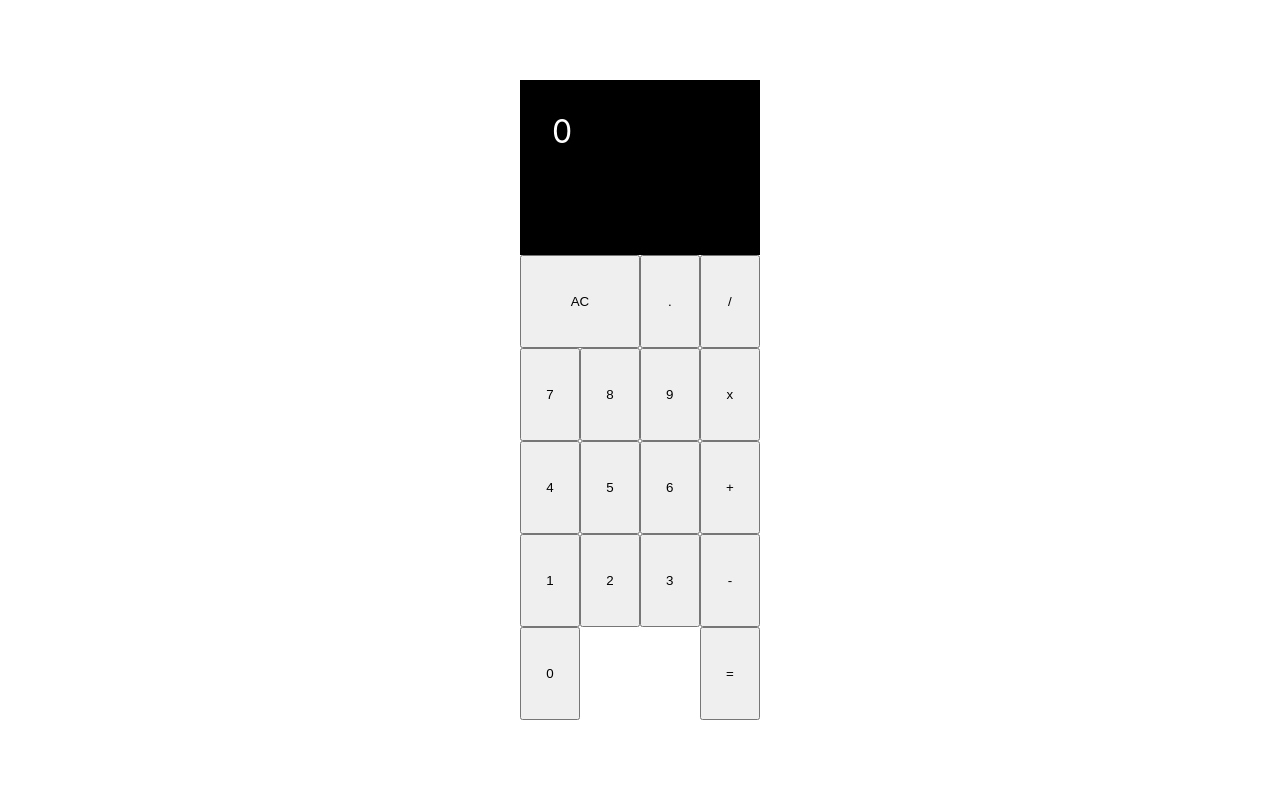
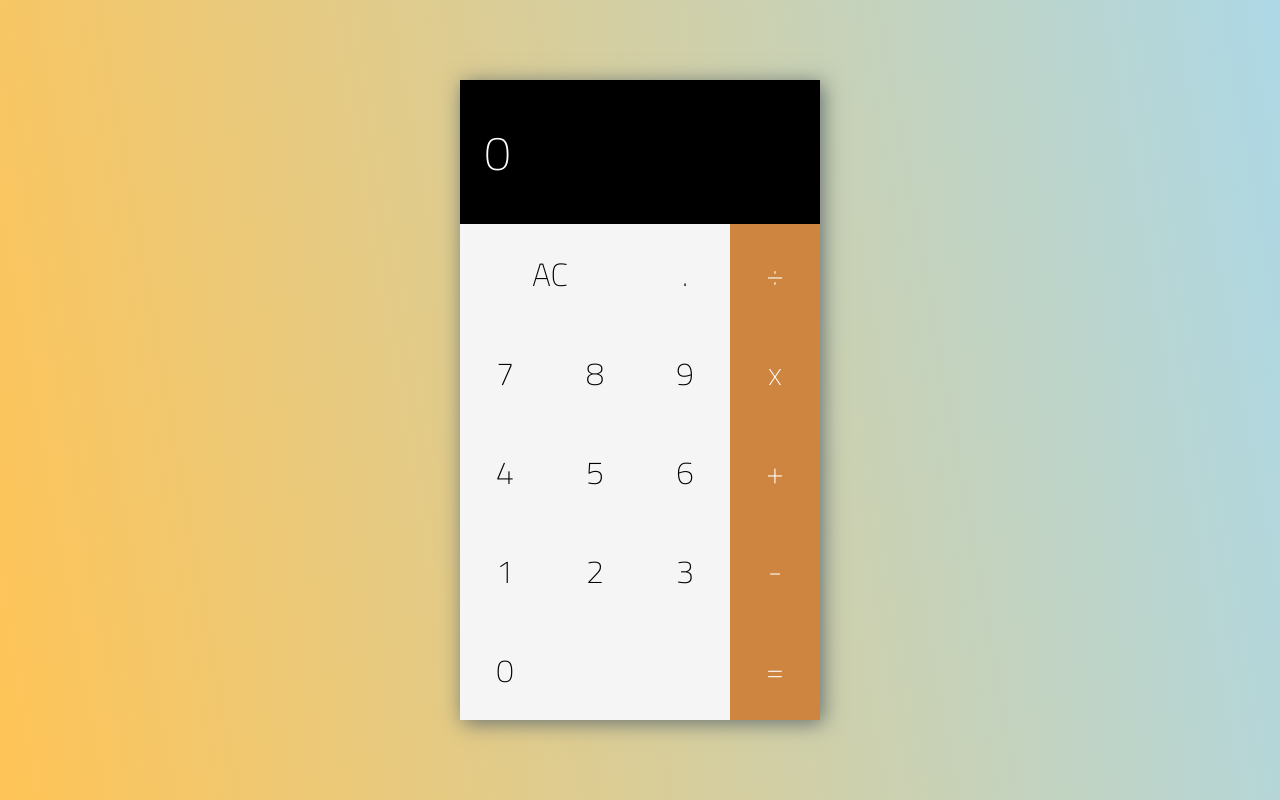
Before and after one commit to joshuayoes/calculator, a React (Create React App) app: page / in a window 1280 px wide. Built offline with nearby package versions, Linux system fonts and the light colour scheme.

Commit message:
Calculator styles

```diff
--- a/src/App.scss
+++ b/src/App.scss
@@ -1,4 +1,9 @@
+@import url("https://fonts.googleapis.com/css?family=Titillium+Web:200&display=swap");
+
+$buttonColor: rgb(245, 245, 245);
+
 * {
+  font-family: "Titillium Web", sans-serif;
   box-sizing: border-box;
 }
 
@@ -8,6 +13,7 @@
   display: flex;
   justify-content: center;
   justify-items: center;
+  background: linear-gradient(80deg, rgb(255, 196, 86), lightblue);
 }
 
 $elements: display, equals, clear, add, subtract, divide, multiply, zero, one,
@@ -21,11 +27,11 @@ $elements: display, equals, clear, add, subtract, divide, multiply, zero, one,
 
 main {
   display: grid;
+  margin: auto;
   height: 80vh;
-  width: 30vh;
-  margin: auto;
+  width: 45vh;
   grid-template-columns: repeat(4, auto);
-  grid-template-rows: repeat(6, auto);
+  grid-template-rows: 9em repeat(5, auto);
   grid-template-areas:
     "display display display display"
     "clear clear decimal divide"
@@ -33,11 +39,52 @@ main {
     "four five six add"
     "one two three subtract"
     "zero . . equals";
+
+  background-color: $buttonColor;
+  box-shadow: 3px 3px 20px rgb(102, 112, 112);
+}
+
+@media screen and (max-width: 600px) {
+  main {
+    height: 100vh;
+    width: 100vh;
+  }
 }
 
 #display {
   background-color: black;
   color: white;
-  padding: 1em;
+  font-size: 3em;
+  display: flex;
+  align-items: center;
+  padding: 0 0.5em;
+}
+
+button {
+  outline: none;
   font-size: 2em;
+  border: none;
+  background-color: $buttonColor;
+  transition: background-color 0.5s ease;
 }
+
+button:active {
+  background-color: rgb(255, 255, 255);
+}
+
+#add,
+#subtract,
+#multiply,
+#divide,
+#equals {
+  color: white;
+  background-color: peru;
+}
+
+#add:active,
+#subtract:active,
+#multiply:active,
+#divide:active,
+#equals:active {
+  background-color: rgb(231, 166, 100);
+}
--- a/src/buttons.ts
+++ b/src/buttons.ts
@@ -67,7 +67,7 @@ const buttons = [
     action: inputOperator('x'),
   },
   {
-    value: '/',
+    value: '÷',
     title: 'divide',
     action: inputOperator('/'),
   },
```
